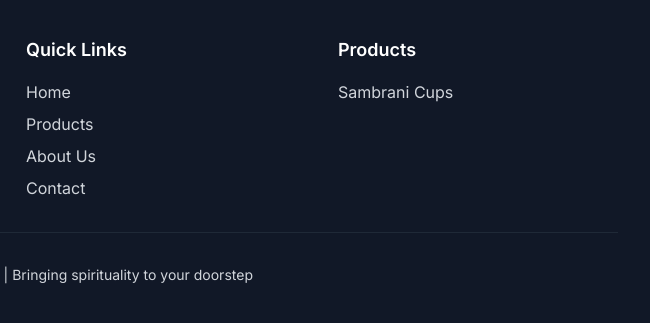
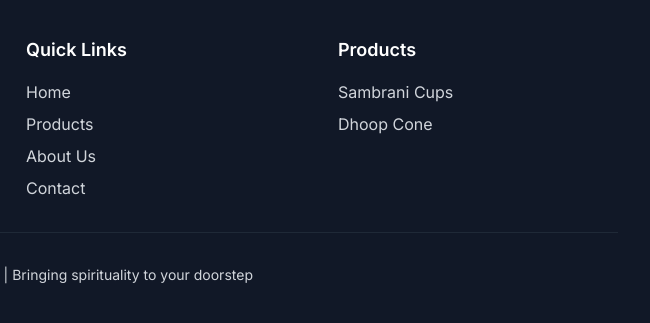
Before and after one commit to AiZaria/Website, a plain HTML site: page index.html in a window 1280 px wide. Shown: the part 2886-3209 px from the top of the page, 630-1280 px from the left. Drawn offline with nearby package versions, Linux system fonts and the light colour scheme.

Commit message:
index.html

```diff
--- a/index.html
+++ b/index.html
@@ -435,8 +435,8 @@
                     <h3 class="text-base sm:text-lg font-semibold mb-3 sm:mb-4">Products</h3>
                     <ul class="space-y-1 sm:space-y-2">
                         <li><a href="#sambrani-cup" class="text-gray-300 hover:text-white transition-colors text-sm sm:text-base touch-manipulation">Sambrani Cups</a></li>
-                        <!-- <li><a href="#" class="text-gray-300 hover:text-white transition-colors text-sm sm:text-base touch-manipulation">Incense Sticks</a></li>
-                        <li><a href="#" class="text-gray-300 hover:text-white transition-colors text-sm sm:text-base touch-manipulation">Puja Essentials</a></li>
+                        <li><a href="#dhoop-cone" class="text-gray-300 hover:text-white transition-colors text-sm sm:text-base touch-manipulation">Dhoop Cone</a></li>
+                        <!-- <li><a href="#" class="text-gray-300 hover:text-white transition-colors text-sm sm:text-base touch-manipulation">Puja Essentials</a></li>
                         <li><a href="#" class="text-gray-300 hover:text-white transition-colors text-sm sm:text-base touch-manipulation">Sacred Oils</a></li> -->
                     </ul>
                 </div>
```
